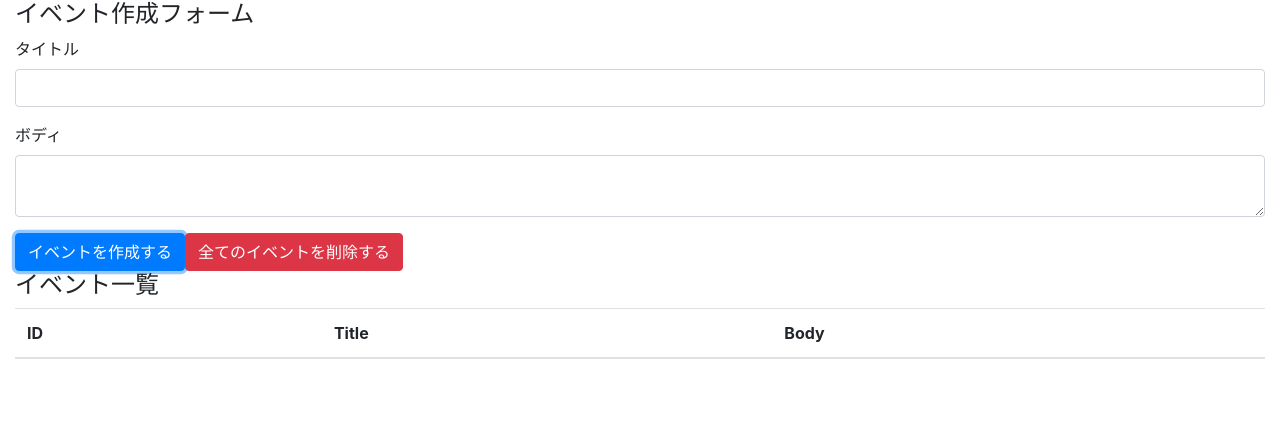
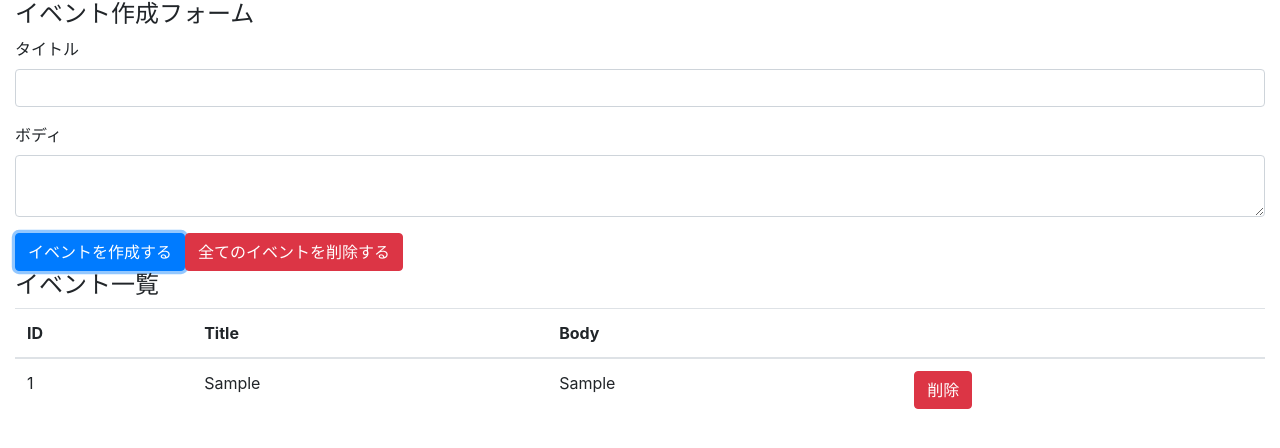
Before and after one commit to pochi23/react-hooks-practice, a React (Create React App) app in the folder react-hooks-101/: page / in a window 1280 px wide. Both pictures are taken after typing "Sample", "Sample" into the empty fields and a click on the button "イベントを作成する". Shown: the top 448 px of the page. Built offline with nearby package versions, Linux system fonts and the light colour scheme.

Commit message:
display events, refactor and implement remove event button

```diff
--- a/react-hooks-101/src/components/App.js
+++ b/react-hooks-101/src/components/App.js
@@ -1,5 +1,6 @@
 import React, { useState, useReducer } from "react";
 import "bootstrap/dist/css/bootstrap.min.css";
+import Event from "./Event"
 import reducer from "../reducers/index.js";
 
 const App = () => {
@@ -12,11 +13,12 @@
     dispatch({
       type: "CREATE_EVENT",
       title,
-      body
-    })
-    setTitle("")
-    setBody("")
+      body,
+    });
+    setTitle("");
+    setBody("");
   };
+
 
   return (
     <div className="container-fluid">
@@ -52,9 +54,12 @@
             <th>ID</th>
             <th>Title</th>
             <th>Body</th>
+            <th></th>
           </tr>
         </thead>
-        <tbody></tbody>
+        <tbody>
+          { state.map((event, index) => <Event key={index} event={event} dispatch={dispatch}/>)}
+        </tbody>
       </table>
     </div>
   );
--- /dev/null
+++ b/react-hooks-101/src/components/Event.js
@@ -0,0 +1,29 @@
+import React from "react";
+
+const Event = ({ event, dispatch }) => {
+  const id = event.id;
+  const handleClickDeleteButton = () => {
+    dispatch({
+      type: "DELETE_EVENT",
+      id: id,
+    });
+  };
+  return (
+    <tr>
+      <td>{id}</td>
+      <td>{event.title}</td>
+      <td>{event.body}</td>
+      <td>
+        <button
+          type="button"
+          className="btn btn-danger"
+          onClick={handleClickDeleteButton}
+        >
+          削除
+        </button>
+      </td>
+    </tr>
+  );
+};
+
+export default Event;
--- a/react-hooks-101/src/reducers/index.js
+++ b/react-hooks-101/src/reducers/index.js
@@ -41,7 +41,7 @@
       const id = length === 0 ? 1 : state[length -1].id + 1
       return [...state, {id: id, ...event}]
     case "DELETE_EVENT":
-      return state
+      return state.filter(event =>  event.id !== action.id)
     case "DELETE_ALL_EVENTS":
       return []
     default:
```
